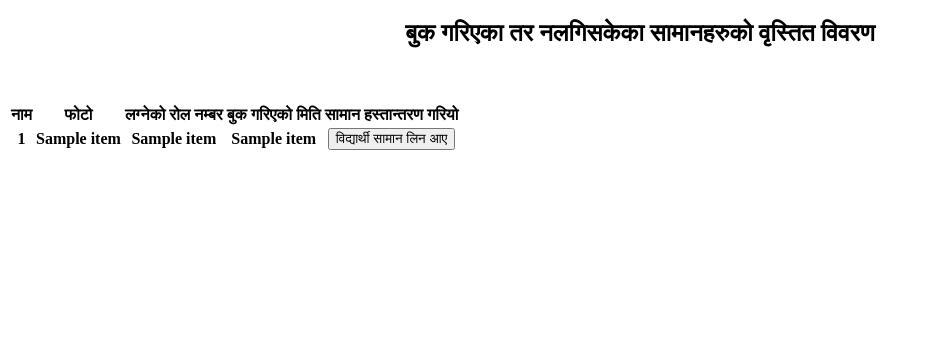
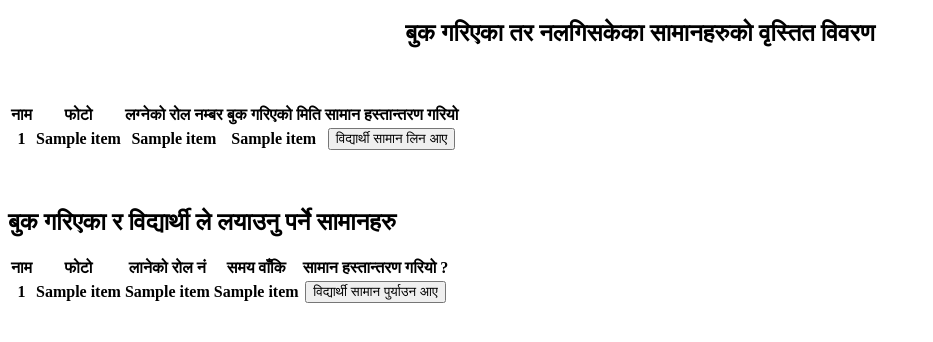
Before and after one commit to AadiRajUp/fsu-library-automation, a Flask app: template templates/dashboard.html in a window 1280 px wide. Shown: the top 342 px of the page, without its empty margins (0-933 px from the left). Run offline with Flask 3, Linux system fonts and the light colour scheme; the template is opened without the code that fills it: most values are stand-ins (such as "Sample title", 1, 10 or a date in 2020); lists and menus that the app fills with data are empty.

Commit message:
dashboard added to return items

```diff
--- a/app.py
+++ b/app.py
@@ -165,11 +165,12 @@ def admin_dashboard():
             models.save_data_base(items)
 
 
-    relevant_items = [item for item in items if not item.available and item.booking_ref.on_hold_state]
+    hold_items = [item for item in items if not item.available and item.booking_ref.on_hold_state]
+
     items_modified = []
 
-    # fill items_modified with all the required information
-    for its in relevant_items:
+    # fill items_modified with all the required information for holdings and to_return items
+    for its in hold_items:
         _temp = []
 
         # name
@@ -185,7 +186,28 @@ def admin_dashboard():
 
         items_modified.append(_temp)
 
-    return render_template('dashboard.html',items= items_modified)
+    to_return = [item for item in items if not item.available and item.booking_ref.on_occupied_state]
+
+    items_to_return = []
+    for its in to_return:
+        _temp = []
+
+        # name
+        _temp.append(its.name)
+        # photo
+        _temp.append(its.image_path)
+        # roll number (generate through mail, first 9 character)
+        _temp.append(its.booking_ref.user_email[:9].upper())
+        # book time
+        _temp.append(its.occupy_time - (its.booking_ref.booked_date.day - today))
+        # id
+        _temp.append(its.id)
+
+        items_to_return.append(_temp)
+
+
+
+    return render_template('dashboard.html',items= items_modified,returns = items_to_return)
 
 
 
--- a/templates/dashboard.html
+++ b/templates/dashboard.html
@@ -31,6 +31,32 @@
 
         {% endfor%}
     </table>
+    <br><br>
+    <h2>बुक गरिएका र विद्यार्थी ले लयाउनु पर्ने सामानहरु</h2>
+
+    <table>
+        <tr>
+            <th>नाम</th>
+            <th>फोटो</th>
+            <th>लानेको रोल नं</th>
+            <th>समय वाँकि</th>
+            <th>सामान हस्तान्तरण गरियो ?</th>
+        </tr>
+
+            {% for item in returns %}
+            <tr>
+                <th>{{item[0]}}</th>
+                <th>{{item[1]}}</th>
+                <th>{{item[2]}}</th>
+                <th>{{item[3]}}</th>
+                <!-- ID is item[4] -->
+                <th><Button onclick="">विद्यार्थी सामान पुर्याउन आए</Button></th>
+            </tr>
+
+        {% endfor%}
+
+    </table>
+
 
  </body>
 
--- a/templates/user_bookings.html
+++ b/templates/user_bookings.html
@@ -14,8 +14,8 @@
             <th>Item ID</th>
             <th>Name</th>
             <th>Booked date</th>
-            <th>Hold Days left</th>
-            <th>Booking Days left</th>
+            <th>Hold days left</th>
+            <th>Booking days left</th>
         </tr>
 
         {% for it in items %}
```
